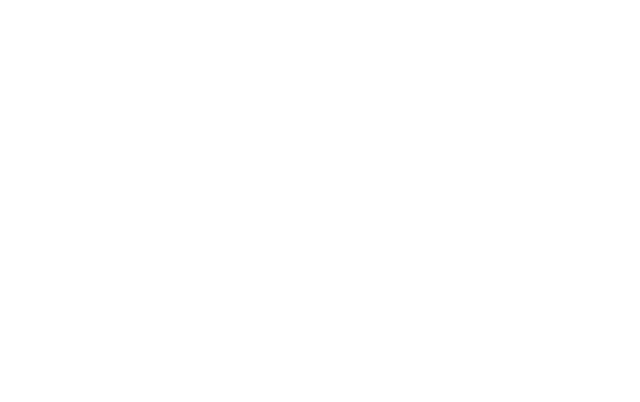
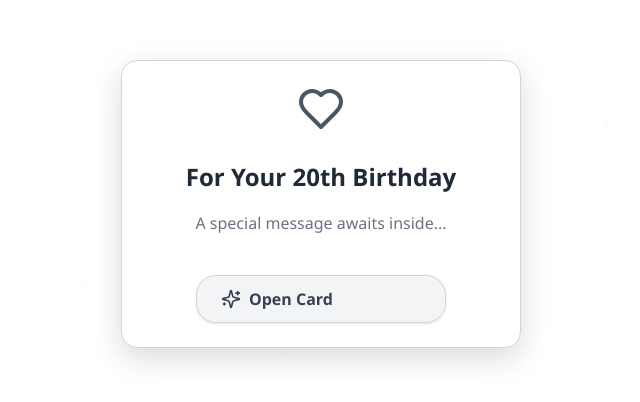
Before and after one commit to nyanmyohsat9/my-birthday-app, a React (Vite) app: page / in a window 1280 px wide. Shown: the part 196-598 px from the top of the page, without its empty margins (319-959 px from the left). Built offline with nearby package versions, Linux system fonts and the light colour scheme.

Commit message:
Update CinematicBirthdayCard.jsx

```diff
--- a/src/components/CinematicBirthdayCard.jsx
+++ b/src/components/CinematicBirthdayCard.jsx
@@ -10,9 +10,9 @@
   const rotateX = useTransform(progress, [0, 100], [0, 180])
   const borderRadius = useTransform(progress, [0, 30, 100], [16, 8, 16])
 
-  // Play background music on load
+  // ✅ Use a public audio URL to avoid file path issues
   useEffect(() => {
-    const audio = new Audio('/audio/first-date-frad.mp3')
+    const audio = new Audio('https://www.soundjay.com/human/sounds/heartbeat-04.mp3')
     audio.loop = true
     audio.volume = 0.3
     audio.play().catch(() => {
@@ -52,29 +52,76 @@
     { icon: <Sparkles size={20} />, delay: 0.4 },
   ], [])
 
-  return (
-    <>
-      {/* Global Reset */}
+  // ✅ Global reset to ensure full viewport and no browser defaults
+  const globalReset = (
     <style>
       {`
+        * { box-sizing: border-box; margin: 0; padding: 0; }
         html, body, #root {
-            margin: 0;
-            padding: 0;
+          width: 100%;
           height: 100%;
           overflow: hidden;
-            font-family: 'Segoe UI', Tahoma, Geneva, Verdana, sans-serif;
+          font-family: 'Segoe UI', sans-serif;
+          background: white;
         }
       `}
     </style>
+  )
 
-      <div style={{
+  const containerStyle = {
     position: 'relative',
     width: '100%',
     height: '100%',
     backgroundColor: '#fff',
     color: '#374151',
+    display: 'flex',
+    justifyContent: 'center',
+    alignItems: 'center',
     overflow: 'hidden'
-      }}>
+  }
+
+  const cardStyle = {
+    backgroundColor: '#fff',
+    borderRadius: '16px',
+    boxShadow: '0 10px 30px rgba(0,0,0,0.15)',
+    border: '1px solid #D1D5DB',
+    padding: '24px',
+    maxWidth: '400px',
+    textAlign: 'center',
+    boxSizing: 'border-box',
+    zIndex: 2,
+  }
+
+  const buttonStyle = {
+    backgroundColor: '#F3F4F6',
+    border: '1px solid #D1D5DB',
+    color: '#374151',
+    boxShadow: '0 1px 3px rgba(0,0,0,0.1)',
+    padding: '12px 24px',
+    borderRadius: '20px',
+    cursor: 'pointer',
+    fontWeight: 'bold',
+    fontSize: '16px',
+    display: 'inline-flex',
+    alignItems: 'center',
+    gap: '8px',
+    marginTop: '16px',
+    width: '100%',
+    maxWidth: '250px',
+  }
+
+  const heartsContainerStyle = {
+    position: 'fixed',
+    inset: 0,
+    pointerEvents: 'none',
+    overflow: 'hidden',
+    zIndex: 1000,
+  }
+
+  return (
+    <>
+      {globalReset}
+      <div style={containerStyle}>
         {/* Ambient Particles */}
         <div style={{ position: 'absolute', inset: 0, pointerEvents: 'none' }}>
           {ambientParticles.map((p, i) => (
@@ -101,7 +148,7 @@
           ))}
         </div>
 
-        {/* Card Container */}
+        {/* Card Flip Animation */}
         <motion.div
           style={{
             position: 'absolute',
@@ -114,25 +161,12 @@
             transformStyle: 'preserve-3d',
             zIndex: 1,
             width: '100%',
-            maxWidth: '400px'
+            maxWidth: '400px',
           }}
           animate={step === 1 ? { scale: 1.02 } : { scale: 1 }}
           transition={{ type: 'spring', damping: 20 }}
         >
-          <motion.div
-            style={{
-              backgroundColor: '#fff',
-              borderRadius: '16px',
-              boxShadow: '0 10px 30px rgba(0,0,0,0.15)',
-              border: '1px solid #D1D5DB',
-              padding: '24px',
-              width: '100%',
-              textAlign: 'center',
-              boxSizing: 'border-box',
-              zIndex: 2
-            }}
-            animate={{ opacity: step === 2 ? 0 : 1 }}
-          >
+          <motion.div style={cardStyle} animate={{ opacity: step === 2 ? 0 : 1 }}>
             <div style={{ marginBottom: '20px' }}>
               <Heart size={48} color="#4B5563" />
             </div>
@@ -153,22 +187,7 @@
               A special message awaits inside...
             </motion.p>
             <motion.button
-              style={{
-                backgroundColor: '#F3F4F6',
-                border: '1px solid #D1D5DB',
-                color: '#374151',
-                boxShadow: '0 1px 3px rgba(0,0,0,0.1)',
-                padding: '12px 24px',
-                borderRadius: '20px',
-                cursor: 'pointer',
-                fontWeight: 'bold',
-                fontSize: '16px',
-                display: 'inline-flex',
-                alignItems: 'center',
-                gap: '8px',
-                width: '100%',
-                maxWidth: '250px'
-              }}
+              style={buttonStyle}
               initial={{ scale: 0.8, opacity: 0 }}
               animate={{ scale: 1, opacity: 1 }}
               transition={{ delay: 0.9 }}
@@ -180,7 +199,7 @@
           </motion.div>
         </motion.div>
 
-        {/* Message Panel */}
+        {/* Message Panel Slide-In */}
         <AnimatePresence>
           {step === 2 && (
             <motion.div
@@ -248,13 +267,7 @@
 
         {/* Floating Hearts / Icons */}
         {showHearts && (
-          <div style={{
-            position: 'fixed',
-            inset: 0,
-            pointerEvents: 'none',
-            overflow: 'hidden',
-            zIndex: 1000,
-          }}>
+          <div style={heartsContainerStyle}>
             {[...Array(20)].map((_, i) => (
               <motion.div
                 key={i}
```
Lines whose indentation alone changed are shown as unchanged.
